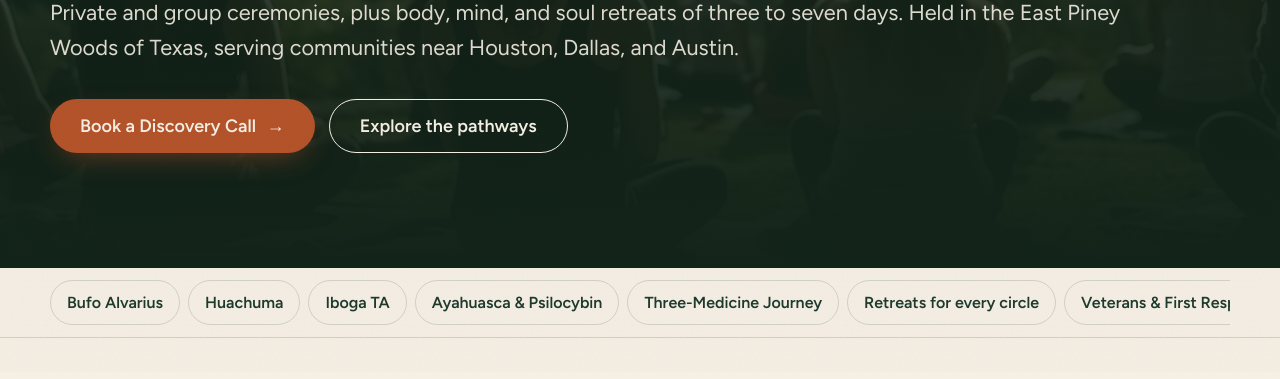
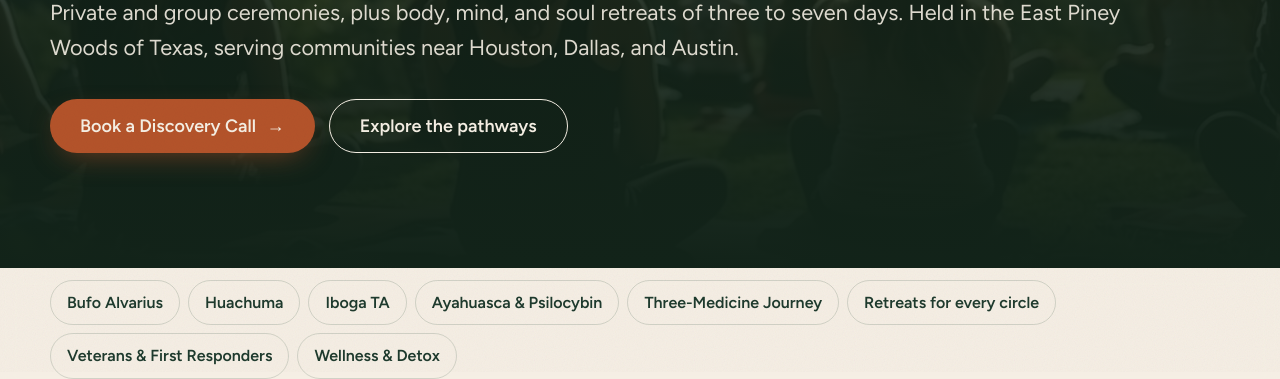
Before and after one commit to jacksonstrong/bufo-healing-sanctuary, a plain HTML site: page pathways.html in a window 1280 px wide. Shown: the part 428-807 px from the top of the page. Drawn offline with Linux system fonts and the light colour scheme.

Commit message:
Keep Veterans section tabs fully visible with wrapping navigation

```diff
--- a/pathways.html
+++ b/pathways.html
@@ -94,7 +94,7 @@
   </div>
 </header>
 
-<nav class="subnav" aria-label="On this page">
+<nav class="subnav subnav-wrap" aria-label="On this page">
   <div class="wrap">
     <a href="#bufo">Bufo&nbsp;Alvarius</a>
     <a href="#huachuma">Huachuma</a>
--- a/styles.css
+++ b/styles.css
@@ -311,6 +311,9 @@ footer .legal{margin-top:60px;padding-top:26px;border-top:1px solid rgba(245,239
 .subnav .wrap{display:flex;gap:8px;overflow-x:auto;padding:12px 0;scrollbar-width:none}
 .subnav a{flex-shrink:0;padding:9px 16px;border-radius:999px;border:1px solid var(--line);text-decoration:none;font-size:16px;font-weight:600;color:var(--pine);white-space:nowrap}
 .subnav a:hover{border-color:var(--ember);color:var(--ember)}
+.subnav-wrap .wrap{flex-wrap:wrap;overflow-x:visible}
+.subnav-wrap a{max-width:100%;min-width:0;white-space:normal;overflow-wrap:anywhere}
+@media(max-width:760px){.subnav-wrap{position:static}}
 
 .bg-sand{background:var(--sand)}
 .bg-bone{background:var(--bone)}
```
Also changed, not shown: give.html (+1 -1 lines).
